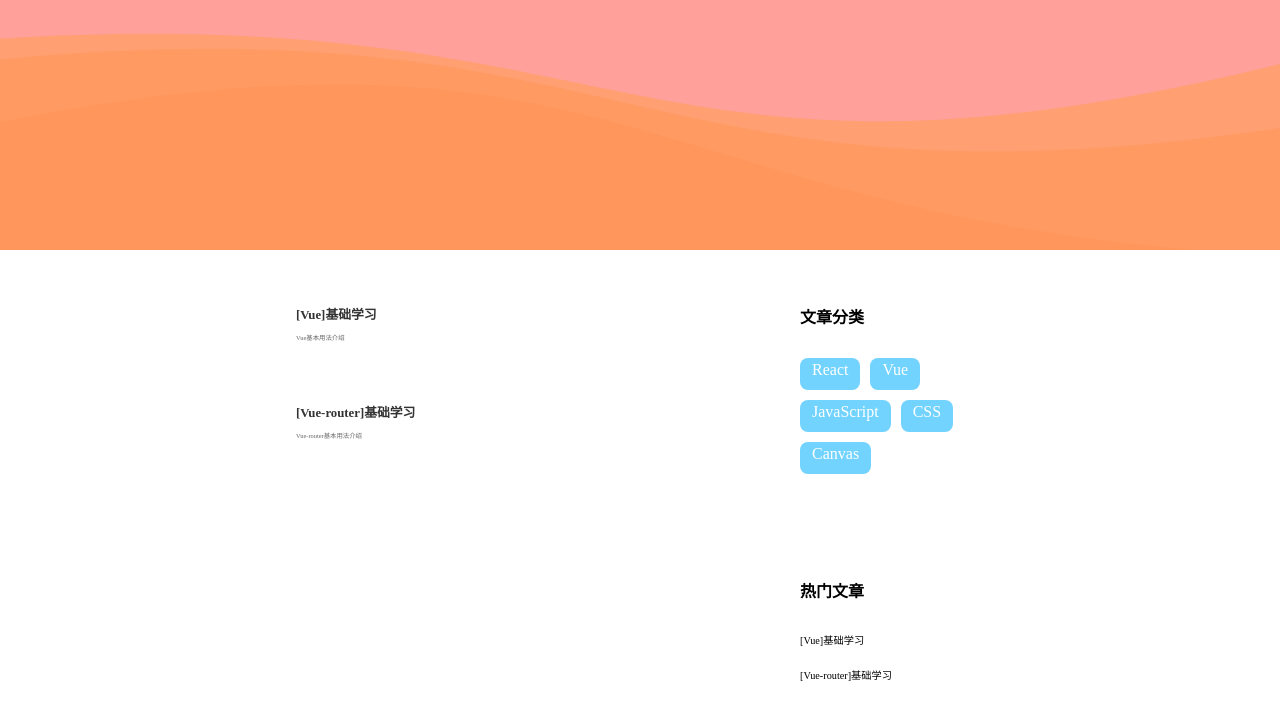
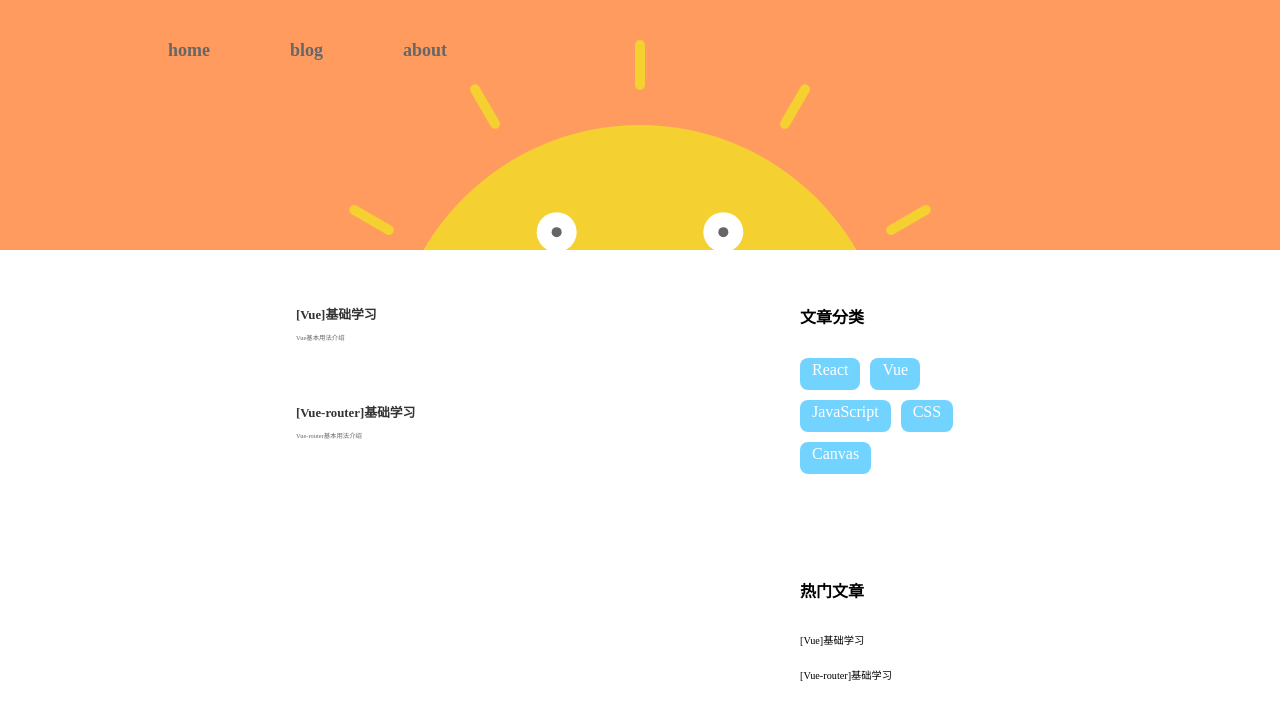
Before and after one commit to hishosho/blog, a Next.js app: page /blog in a window 1280 px wide. Shown: the top 720 px of the page. Built offline with nearby package versions, Linux system fonts and the light colour scheme.

Commit message:
[Feat]: 添加太阳背景Canvas组件和导航组件

```diff
--- a/components/blog/WaveCanvas.tsx
+++ b/components/blog/WaveCanvas.tsx
@@ -21,52 +21,42 @@ const WaveCanvas = (props: any) => {
       raf: any = null
 
   const draw = () => {
-    step++
-    const angle: number = step * Math.PI / 180,
-          step1H: number = Math.sin(angle),
-          step2H: number = Math.cos(angle)
+    canvasCtx.translate(width / 2, height * 1.5)
+    canvasCtx.beginPath()
+    canvasCtx.save()
+    canvasCtx.arc(0, 0, height, 0, Math.PI * 2, true)
+    canvasCtx.fillStyle = '#f5d031'
+    canvasCtx.fill()
+    canvasCtx.restore()
+    canvasCtx.closePath()
 
-    if (flag) {
-      point1H = point1H + step1H
-      point2H = point2H - step2H
-    } else {
-      point1H = point1H - step1H
-      point2H = point2H + step2H
+    canvasCtx.beginPath()
+    canvasCtx.save()
+    canvasCtx.arc(-height / 3, -height / 1.75, 20, 0, Math.PI * 2, true)
+    canvasCtx.fillStyle = '#fff'
+    canvasCtx.fill()
+    canvasCtx.closePath()
+
+    canvasCtx.beginPath()
+    canvasCtx.save()
+    canvasCtx.arc(height / 3, -height / 1.75, 20, 0, Math.PI * 2, true)
+    canvasCtx.fillStyle = '#fff'
+    canvasCtx.fill()
+    canvasCtx.closePath()
+
+    canvasCtx.save();
+    canvasCtx.lineWidth = 10
+    canvasCtx.lineCap = 'round'
+    for (var i=0;i<12;i++){
+      canvasCtx.beginPath();
+      canvasCtx.rotate(Math.PI/6);
+      canvasCtx.moveTo(height + 40, 0);
+      canvasCtx.strokeStyle = '#f5d031'
+      canvasCtx.lineTo(height + 80, 0);
+      canvasCtx.stroke();
     }
+    canvasCtx.restore();
 
-    if (point1H === height) {
-      flag = false
-    }
-
-    flag = point1H === 0
-
-    canvasCtx.clearRect(0, 0, width, height)
-
-    for (let i = 0; i < 4; i++) {
-      canvasCtx.save()
-      canvasCtx.fillStyle = colors[i]
-      canvasCtx.beginPath()
-      if (i === 0) {
-        canvasCtx.moveTo(0, 0)
-        canvasCtx.lineTo(0, 0)
-      } else if (i === 1) {
-        canvasCtx.moveTo(0, height / 2 + point1H / 2)
-        canvasCtx.bezierCurveTo(width / 2, point1H / 2, width / 2, point2H , width, height - point1H)
-      } else if (i === 2) {
-        canvasCtx.moveTo(0, height / 4 + point1H / 2)
-        canvasCtx.bezierCurveTo(width / 2, point1H / 4 , width / 2, point2H , width, height/2 - point1H / 2)
-      } else {
-        canvasCtx.moveTo(0, height / 6 + point1H / 2)
-        canvasCtx.bezierCurveTo(width / 2, point1H / 6 , width / 2, point2H , width, height/4- point1H / 4)
-      }
-      canvasCtx.lineTo(width, 0)
-      canvasCtx.lineTo(width, height)
-      canvasCtx.lineTo(0, height)
-      canvasCtx.closePath()
-      canvasCtx.fill()
-      canvasCtx.restore()
-    }
-    raf = window.requestAnimationFrame(draw)
   }
 
   useEffect(() => {
--- /dev/null
+++ b/components/common/Navigation.module.css
@@ -0,0 +1,22 @@
+.item {
+  position: relative;
+  cursor: pointer;
+  color: #666;
+  display: inline-block;
+  padding: 20px 40px;
+  font-size: 18px;
+  font-weight: bold;
+}
+.item::before {
+  opacity: 0;
+  color: #fff;
+  content: attr(data-hover);
+  position: absolute;
+  transform: scale(1.1) translateX(10px) translateY(-10px) rotate(4deg);
+  transition: transform 0.3s, opacity 0.3s;
+  pointer-events: none;
+}
+.item:hover::before {
+  opacity: 1;
+  transform: scale(1);
+}
--- /dev/null
+++ b/components/common/Navigation.tsx
@@ -0,0 +1,41 @@
+import styles from './Navigation.module.css'
+
+interface NavItem {
+  id: string;
+  name: string;
+}
+
+interface childProp {
+  list: NavItem[];
+  callBack: Function;
+}
+
+const Navigation = (prop: any) => {
+  const {
+    list,
+    callBack
+  } = prop
+
+  const navItem = ({ id, name }: NavItem) => {
+    return (
+      <li
+        key={id}
+        className={styles.item}
+        data-hover={name}
+        onClick={() => callBack(id)}
+      >
+        {name}
+      </li>
+    )
+  }
+
+  return (
+    <ul
+      className={styles.list}
+    >
+      {list.map((item: NavItem) => navItem(item))}
+    </ul>
+  )
+}
+
+export default Navigation
--- /dev/null
+++ b/components/common/Sun.tsx
@@ -0,0 +1,112 @@
+import { useEffect, useRef, useState, useCallback } from 'react'
+
+interface CircleInfo {
+  x: number;
+  y: number;
+  r: number;
+  sAngle: number;
+  eAngle: number;
+  counterclockwise: boolean;
+  fillStyle: string;
+  rotate?: number;
+  strokeStyle?: string;
+}
+
+interface Size {
+  width: number;
+  height: number;
+  r: number;
+}
+
+interface Position {
+  x: number;
+  y: number;
+}
+
+interface childProp {
+  color: string;
+  size: Size;
+  translate: Position;
+}
+
+const Sun = (prop: any) => {
+  const {
+    color,
+    size,
+    translate
+  } = prop
+
+  const sunRef = useRef<HTMLCanvasElement>(null)
+
+  const drawCircle = (canvasCtx: CanvasRenderingContext2D, info: CircleInfo) => {
+    canvasCtx.beginPath()
+    canvasCtx.save()
+    if (info.rotate) {
+      canvasCtx.rotate(info.rotate)
+    }
+    canvasCtx.arc(info.x, info.y, info.r, info.sAngle, info.eAngle, info.counterclockwise)
+    if (info.fillStyle) {
+      canvasCtx.fillStyle = info.fillStyle
+      canvasCtx.fill()
+    }
+    if (info.strokeStyle) {
+      canvasCtx.strokeStyle = info.strokeStyle
+      canvasCtx.stroke()
+    }
+    canvasCtx.restore()
+    canvasCtx.closePath()
+  }
+
+  const draw = useCallback((canvasCtx) => {
+    canvasCtx.clearRect(0, 0, size.width, size.Height)
+    canvasCtx.translate(translate.x, translate.y)
+
+      drawCircle(canvasCtx, {
+        x: 0,
+        y: 0,
+        r: size.r,
+        sAngle: 0,
+        eAngle: Math.PI * 2,
+        counterclockwise: true,
+        fillStyle: color
+      })
+
+    for (let i = 0; i < 2; i++) {
+      const x = i % 2 === 0 ? -size.height / 3 : size.height / 3
+      const y = -size.height / 1.75
+      const info = {
+        x,
+        y: -size.height / 1.75,
+        sAngle: 0,
+        eAngle: Math.PI * 2,
+        counterclockwise: true
+      }
+      drawCircle(canvasCtx, { ...info, r: 20, fillStyle: '#fff' })
+      drawCircle(canvasCtx, { ...info, r: 5, fillStyle: '#666' })
+    }
+
+    canvasCtx.save()
+    canvasCtx.lineWidth = 10
+    canvasCtx.lineCap = 'round'
+    canvasCtx.strokeStyle = color
+    for (let i = 0; i < 12; i++){
+      canvasCtx.beginPath()
+      canvasCtx.rotate(Math.PI / 6)
+      canvasCtx.moveTo(size.height + 40, 0)
+      canvasCtx.lineTo(size.height + 80, 0)
+      canvasCtx.stroke()
+    }
+    canvasCtx.restore()
+  }, [size, translate, color])
+
+  useEffect(() => {
+    if (sunRef.current) {
+      const canvas = sunRef.current
+      const canvasCtx = canvas.getContext('2d')
+      canvasCtx && draw(canvasCtx)
+    }
+  }, [draw])
+  return <canvas ref={sunRef} height={size.height} width={size.width} style={{background: '#ff9b5f'}}></canvas>
+}
+
+export default Sun
--- a/pages/blog/index.tsx
+++ b/pages/blog/index.tsx
@@ -1,10 +1,12 @@
 import { useRef, useEffect, useState, useCallback } from 'react'
-import WaveCanvas from '../../components/blog/WaveCanvas'
+import Navigation from '../../components/common/Navigation'
 import WaterCanvas from '../../components/blog/WaterCanvas'
+import Sun from '../../components/common/Sun'
 import Tag from '../../components/blog/Tag'
 import BlogCard from '../../components/blog/BlogCard'
 import { debounce } from '../../util/index'
 import styles from '../../styles/Blog.module.css'
+import Router from 'next/router'
 
 interface Blog {
   id: number;
@@ -51,6 +53,11 @@ const Blog = () => {
     }, 200)
   }, [])
 
+  const goto = useCallback((id: string) => {
+    const path = id === 'home' ? '' : id
+    Router.push(`/${path}`)
+  }, [])
+
   useEffect(() => {
     const resize = () => {
       const width: number = blogRef.current && blogRef.current.scrollWidth || 0
@@ -65,14 +72,23 @@ const Blog = () => {
       window.removeEventListener('resize', resize)
     }
 
-  }, [blogRef.current])
+  }, [])
   return (
-    <div ref={blogRef}>
-      <WaveCanvas
-        width={width}
-        height={250}
-        colors={['rgba(255,98,87,.6)', 'rgba(255,118,87,.6)', 'rgba(255,138,87,.6)', 'rgba(255,158,87,.6)']}
-      />
+    <div
+      ref={blogRef}
+      className={styles.blogWrap}>
+        <Sun
+          color="#f5d031"
+          size={{width: width, height: 250, r: 250 }}
+          translate={{ x: width / 2, y: 250 * 1.5 }}
+        />
+        <div
+          className={styles.navigation}>
+          <Navigation
+            list={[{id: 'home', name: 'home'}, {id: 'blog', name: 'blog'}, {id: 'about', name: 'about'}]}
+            callBack={goto}
+          />
+        </div>
       <main className={styles.main}>
        <section className={styles.list}>
          {
--- a/styles/Blog.module.css
+++ b/styles/Blog.module.css
@@ -1,3 +1,11 @@
+.blogWrap {
+  position: relative;
+}
+.navigation {
+  position: absolute;
+  top: 20px;
+  left: 10%;
+}
 .main {
   width: 60%;
   margin: 20px auto;
```
Also changed, not shown: components/blog/WaveCanvas copy.tsx (added, +85 -0 lines).
